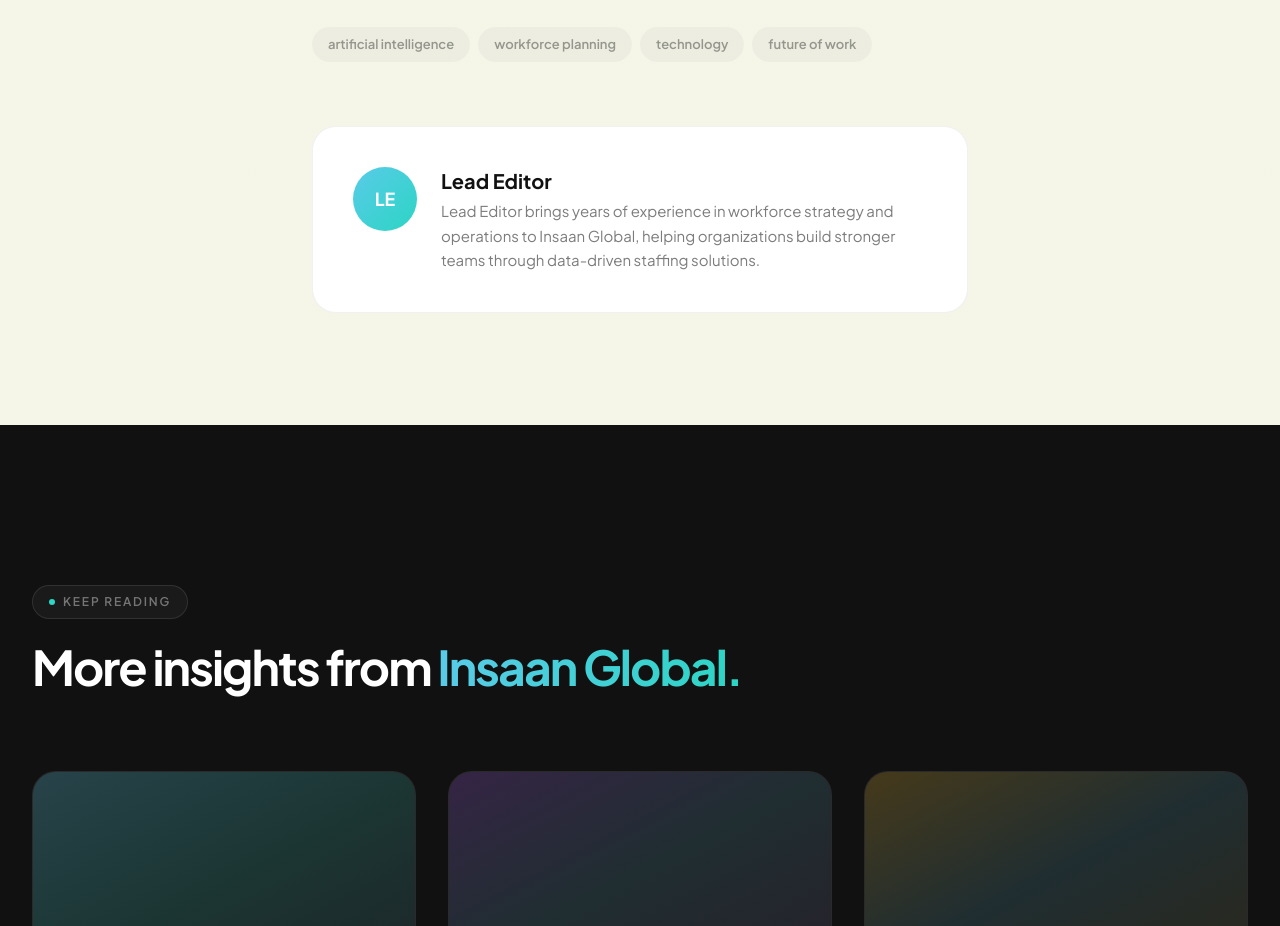
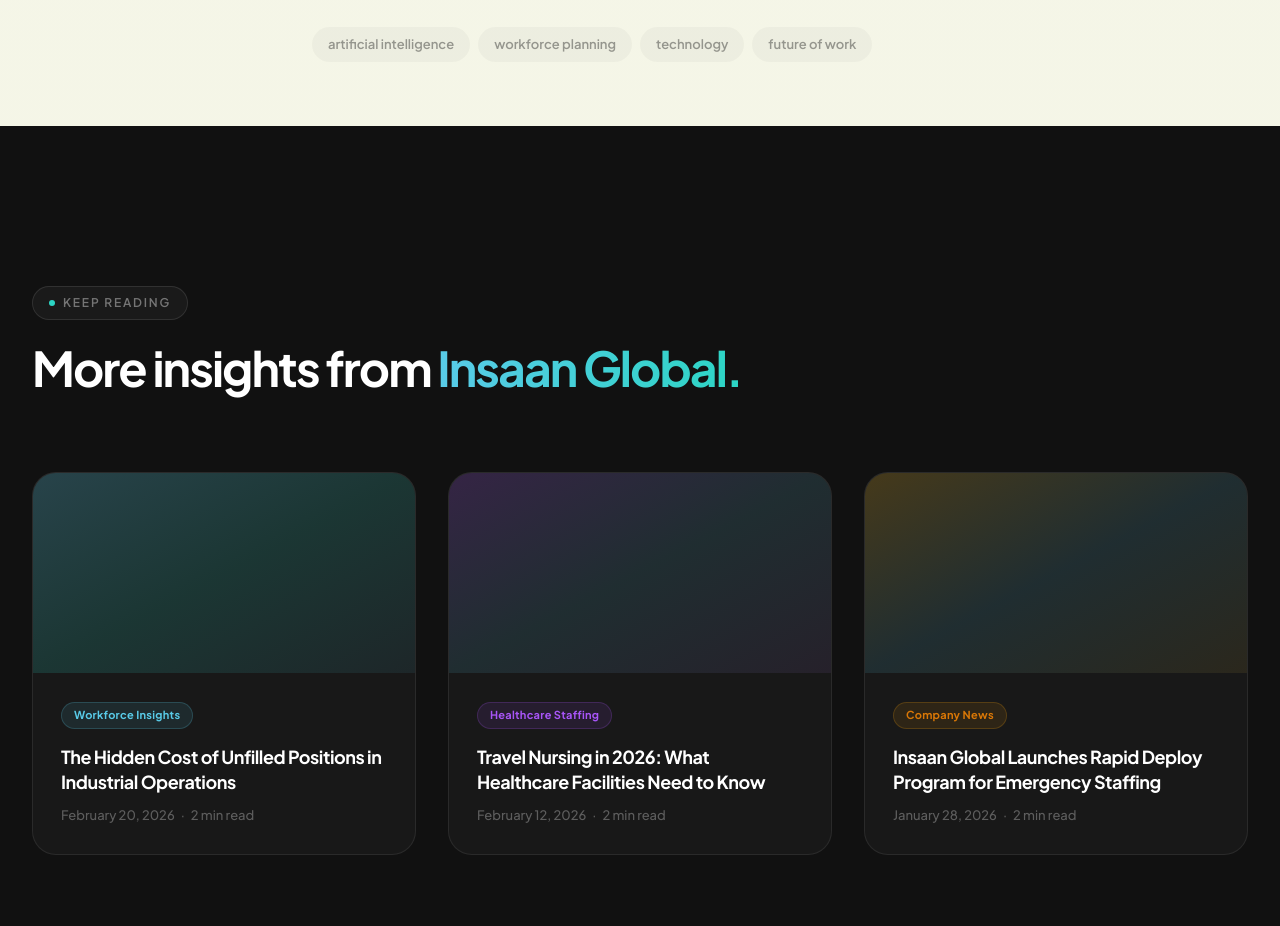
Before and after one commit to KrishPatell/INSAAN, a React (Vite) app: page /insights/ai-workforce-planning in a window 1280 px wide. Shown: the part 3640-4566 px from the top of the page. Built offline with nearby package versions, Linux system fonts and the light colour scheme.

Commit message:
Remove author bio section from insight post pages
Made-with: Cursor

```diff
--- a/pages/BlogPostPage.tsx
+++ b/pages/BlogPostPage.tsx
@@ -241,27 +241,6 @@ export const BlogPostPage: React.FC<BlogPostPageProps> = ({ onContactClick }) =>
         </div>
       </section>
 
-      {/* ═══════ AUTHOR BIO ═══════ */}
-      <section className="w-full pb-20 md:pb-28">
-        <div className="max-w-[720px] mx-auto px-4 md:px-8">
-          <RevealOnScroll>
-            <div className="rounded-3xl border border-insaan-black/[0.06] bg-white p-8 md:p-10 flex flex-col sm:flex-row items-start gap-6">
-              <div aria-hidden="true" className={`w-16 h-16 rounded-full bg-gradient-to-br ${post.author.avatarGradient} flex items-center justify-center text-white text-lg font-bold shrink-0`}>
-                {post.author.initials}
-              </div>
-              <div>
-                <h4 className="text-xl font-bold text-insaan-black mb-1">{post.author.name}</h4>
-                <p className="text-insaan-black/55 text-[15px] leading-relaxed">
-                  {post.author.name} brings years of experience in workforce strategy
-                  and operations to Insaan Global, helping organizations build stronger
-                  teams through data-driven staffing solutions.
-                </p>
-              </div>
-            </div>
-          </RevealOnScroll>
-        </div>
-      </section>
-
       {/* ═══════ RELATED POSTS (dark) ═══════ */}
       {related.length > 0 && (
         <section className="w-full bg-insaan-black text-white py-28 md:py-40">
```
